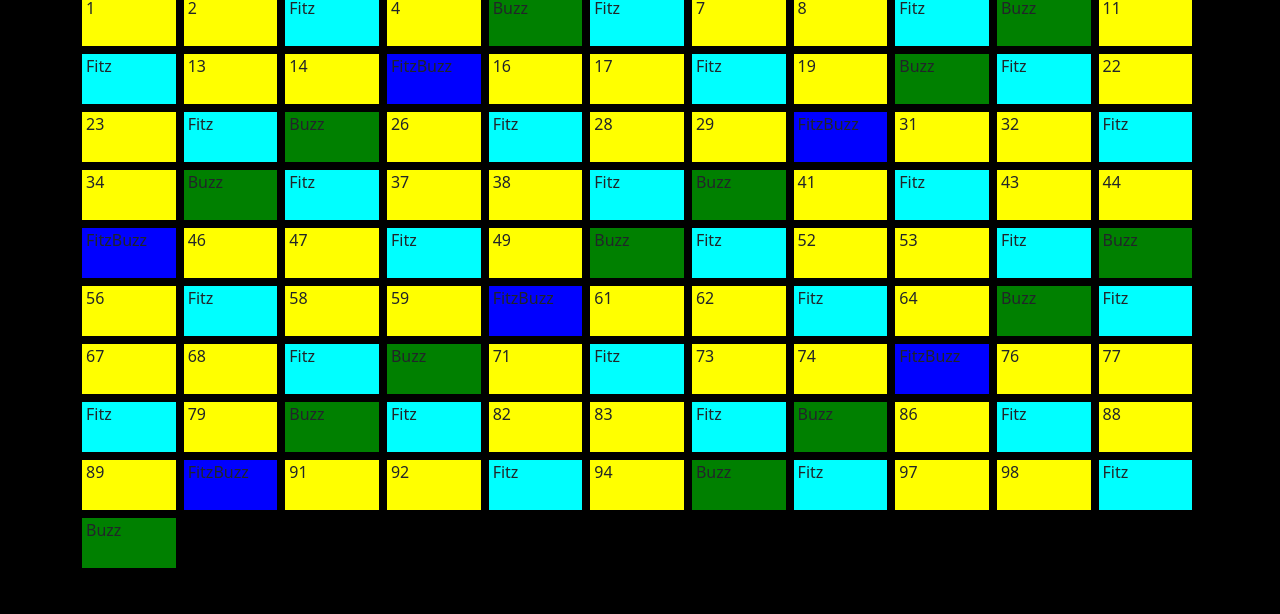
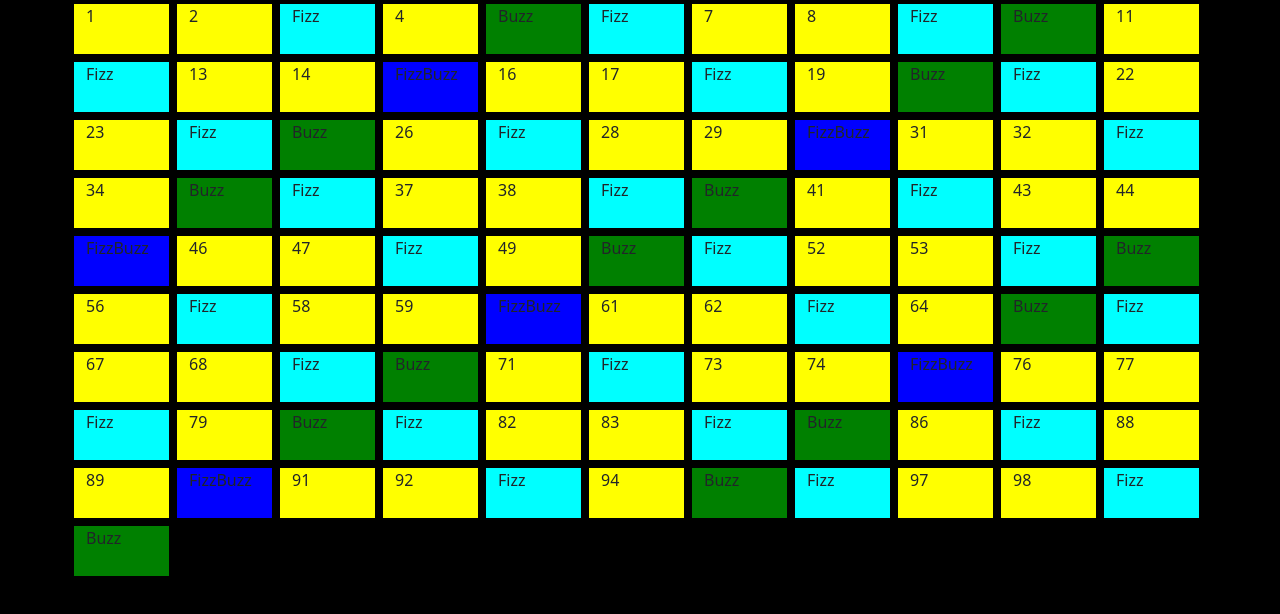
Before and after one commit to Benedetto-Bonaccorso/js-fizzbuzz, a plain HTML site: page index.html in a window 1280 px wide. Drawn offline with nearby package versions, Linux system fonts and the light colour scheme.

Commit message:
correzione ortografica

```diff
--- a/index.html
+++ b/index.html
@@ -11,7 +11,7 @@
 <body>
 
     <div class="container">
-        <div id="lista" class="row g-2">
+        <div id="lista" class="row">
 
         </div>
     </div>
--- a/js/main.js
+++ b/js/main.js
@@ -6,7 +6,7 @@ let lista = document.querySelector("#lista")
         for(let i=1; i<=100; i++){
 
             if(i%3==0){
-                message += "Fitz"
+                message += "Fizz"
                 attribute ="aqua"
             }
 
@@ -15,7 +15,7 @@ let lista = document.querySelector("#lista")
                 attribute ="green"
             }
 
-            if(i%5==0&&i%3==0){
+            if(i%5==0 && i%3==0){
                 attribute="blue"
             }
 
```
